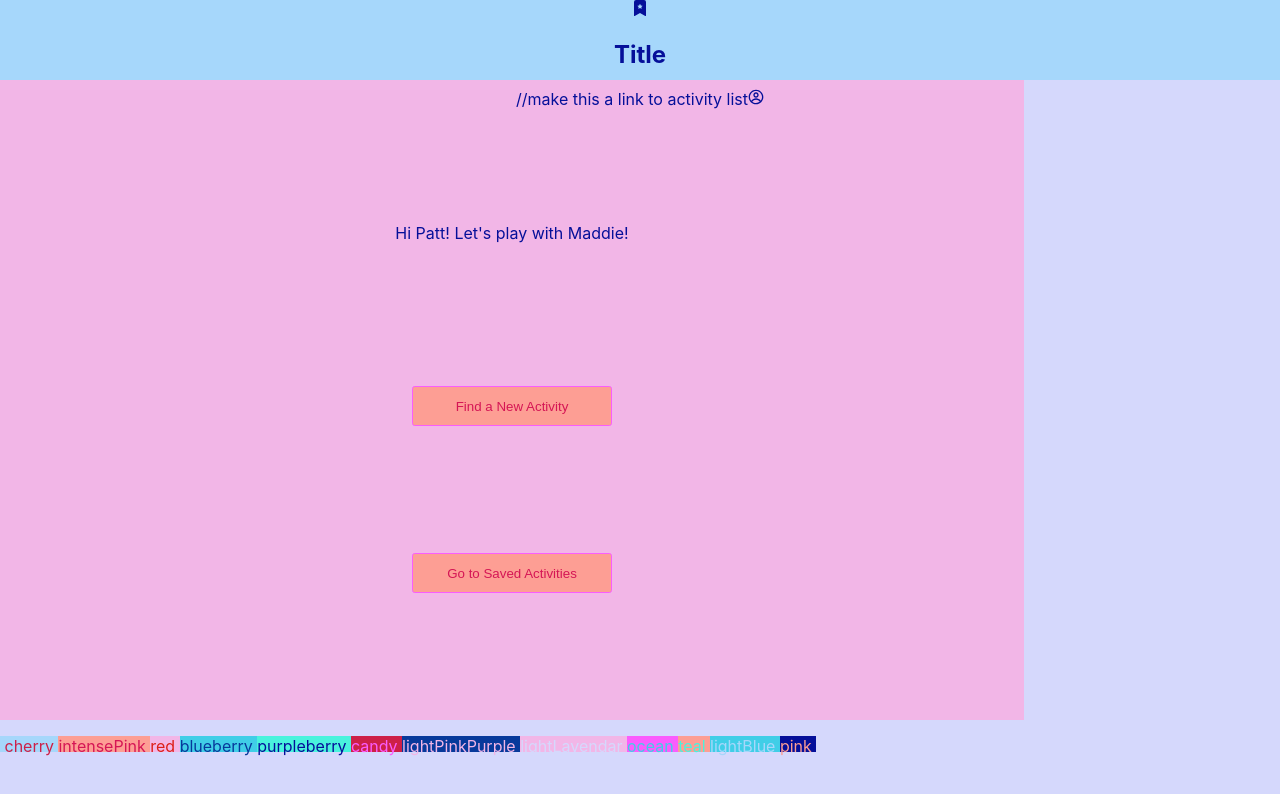
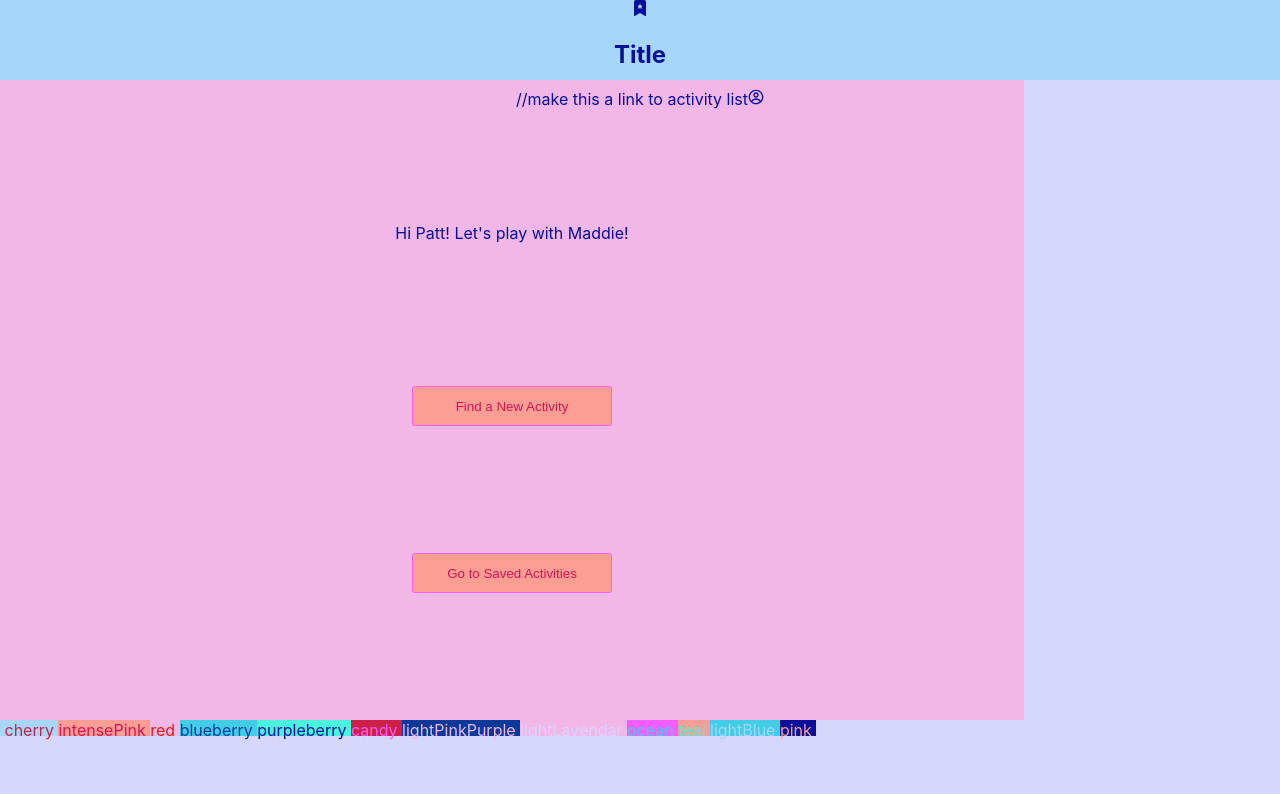
Before and after one commit to pattpjy/PlayPalsMVP, a React (Create React App) app in the folder ui/: page / in a window 1280 px wide. Shown: the top 794 px of the page. Built offline with nearby package versions, Linux system fonts and the light colour scheme.

Commit message:
Add margin fix to color pallete

```diff
--- a/ui/src/components/app/App.scss
+++ b/ui/src/components/app/App.scss
@@ -44,6 +44,7 @@
 .trying-out-colors {
   align-self: flex-end;
   display: flex;
+  margin: 0;
   flex-direction: row;
   flex-wrap: wrap;
   p {
@@ -55,48 +56,60 @@
 .cherry{
   background-color: $lightBlue;
   color: $cherry;
+  margin: 0;
 }
 .intense-pink{
   background-color: $pink;
   color: $intensePink;
+  margin: 0;
 }
 .red{
   background-color: $lightPinkPurple;
   color: $red;
+  margin: 0;
 }
 .blueberry{
   background-color: $ocean;
   color: $blueberry;
+  margin: 0;
 }
 .purpleberry{
   background-color: $teal;
   color: $purpleberry;
+  margin: 0;
 }
 .candy{
   background-color: $cherry;
   color: $candy;
+  margin: 0;
 }
 .light-pink-purple{
   background-color: $blueberry;
   color: $lightPinkPurple;
+  margin: 0;
 }
 .light-lavendar{
   background-color: $lightPinkPurple;
   color: $lightLavendar;
+  margin: 0;
 }
 .ocean{
   background-color: $candy;
   color: $ocean;
+  margin: 0;
 }
 .teal{
   background-color: $pink;
   color: $teal;
+  margin: 0;
 }
 .light-blue{
   background-color: $ocean;
   color: $lightBlue;
+  margin: 0;
 }
 .pink{
   background-color: $purpleberry;
   color: $pink;
+  margin: 0;
 }
```
